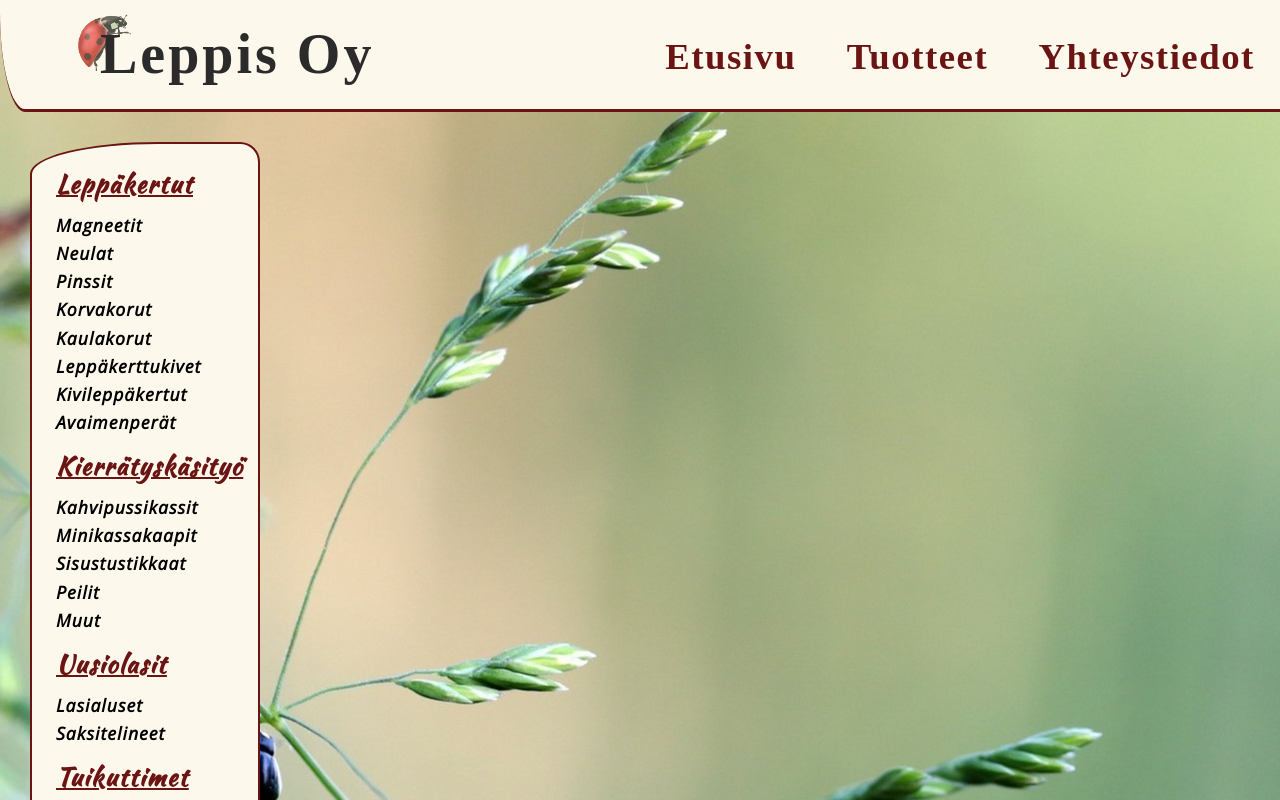
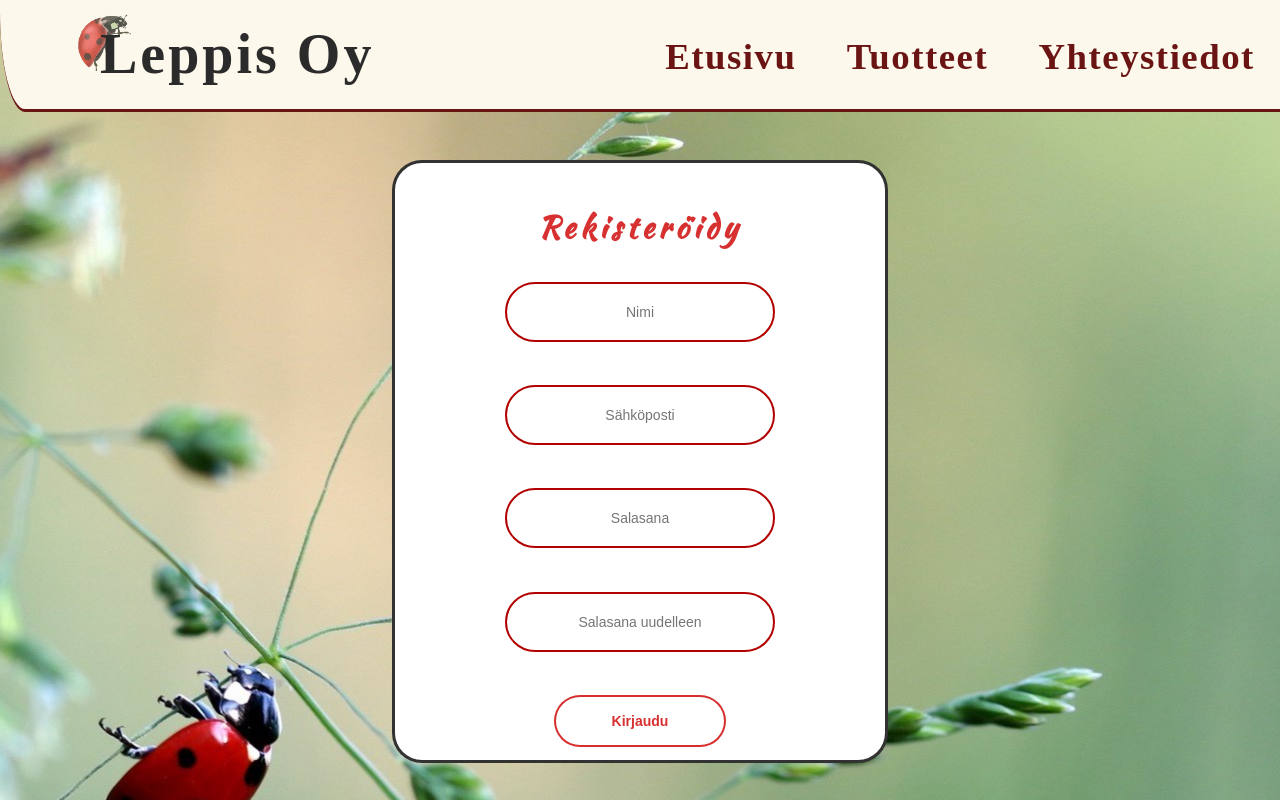
Before and after one commit to jamijorgos/leppis, a React (Create React App) app in the folder client/: page /register in a window 1280 px wide. Shown: the top 800 px of the page. Built offline with nearby package versions, Linux system fonts and the light colour scheme; no server answers; a web font is replaced by a local one.

Commit message:
Tuotevalikko mobiililla luotu.

```diff
--- a/client/src/App.js
+++ b/client/src/App.js
@@ -8,9 +8,10 @@ import Navbar from './components/Navbar';
 import Sidebar from './components/Sidebar';
 import Footer from './components/Footer';
 import Login from './components/forms/Login'
+import Register from './components/forms/Register'
 import AdminPanel from './components/forms/AdminPanel'
+import ScrollToTop from './components/utensils/ScrollToTop'
 import './styles/styles.css';
-import ScrollToTop from './components/utensils/ScrollToTop'
 
 const App = () => {
   const [globalCategory, setGlobalCategory] = useState();
@@ -28,6 +29,7 @@ const App = () => {
           <ScrollToTop />
           <Switch>
             <Route path="/login" component={Login}/>
+            <Route path="/register" component={Register}/>
             <Route path="/adminpanel" component={AdminPanel}/>
             <Route path="/">
               <div className="page-container">
--- a/client/src/components/Footer.js
+++ b/client/src/components/Footer.js
@@ -27,7 +27,7 @@ const Footer = ({ setGlobalCategory, setGlobalSubCategory }) => {
                 </nav>
                 <ul className='login-btns'>
                     <li><Link to="/login" className="login-btn">Kirjaudu</Link></li>
-                    <li><a className="login-btn disabled" href="#">Rekisteröidy</a></li>
+                    <li><Link to="/register" className="login-btn disabled">Rekisteröidy</Link></li>
                     <li><Link to="/adminpanel" className="login-btn">Admin</Link></li>
                 </ul>
             </div>
--- a/client/src/components/Navbar.js
+++ b/client/src/components/Navbar.js
@@ -21,7 +21,11 @@ const Navbar = ({ setGlobalCategory, setGlobalSubCategory }) => {
         burger.addEventListener('click', () => {
             //toggle nav
             sideNav.classList.toggle('nav-active');
+            const sidebar = document.querySelector('.sidebar');
 
+            if(!sideNav.classList.contains('nav-active') && sidebar.style.display != "none"){
+                toggleSubMenu();
+            }
             //animate links
             navLinks.forEach((link, index) => {
                 if(link.style.animation){
@@ -30,8 +34,9 @@ const Navbar = ({ setGlobalCategory, setGlobalSubCategory }) => {
                     link.style.animation = `navLinkFade 0.3s ease forwards ${index / 10 + 0.2}s`
                 }
             });
-            //Burger animation
+            //Burger animaatio
             burger.classList.toggle('toggle');
+
         })
     }
     // Sticky navbar
@@ -50,6 +55,22 @@ const Navbar = ({ setGlobalCategory, setGlobalSubCategory }) => {
     const tuoteClick = () => {
         setGlobalCategory('');
         setGlobalSubCategory();
+        toggleSubMenu();
+    }
+    //Tuotevalikon avaus/sulkeminen mobiilissa
+    const toggleSubMenu = () => {
+        const sidebar = document.querySelector('.sidebar');
+        var WIDTH_LIMIT = 900;
+        var windowWidth = window.innerWidth;
+        if(sidebar.style.display == 'none' && windowWidth <= WIDTH_LIMIT){
+            sidebar.style.display = 'block';
+        } else if (windowWidth <= WIDTH_LIMIT){
+            sidebar.style.display = 'none';
+        }
+        window.addEventListener("resize", function(){
+            if(window.innerWidth >= 900)
+                sidebar.style.display = 'block';
+        })
     }
 
     return (
--- a/client/src/components/Sidebar.js
+++ b/client/src/components/Sidebar.js
@@ -23,7 +23,7 @@ const Sidebar = ({ setGlobalCategory, setGlobalSubCategory }) => {
     }
 
     return (
-        <div>
+        <div className="sidebar-parent">
             <div className="sidebar">
                 <h3 className="sb-title"><Link onClick={(e) => mainClick(e.target.text)} to="/tuotteet/leppikset">Leppäkertut</Link></h3>
                 <nav>
--- a/client/src/components/forms/Register.js
+++ b/client/src/components/forms/Register.js
@@ -2,8 +2,21 @@ import React from 'react'
 
 const Register = () => {
     return (
-        <div>
-
+        <div className="login-form">
+            <h2>Rekisteröidy</h2>
+            <div className="login-form-group">
+                <input type="text" name="" placeholder="Nimi"/>
+            </div>
+            <div className="login-form-group">
+                <input type="text" name="" placeholder="Sähköposti"/>
+            </div>
+            <div className="login-form-group">
+                <input type="password" name="" placeholder="Salasana"/>
+            </div>
+            <div className="login-form-group">
+                <input type="password" name="" placeholder="Salasana uudelleen"/>
+            </div>
+            <input className="login-button" type="submit" name="Submit" value="Kirjaudu"/>
         </div>
     )
 }
--- a/client/src/styles/styles.css
+++ b/client/src/styles/styles.css
@@ -61,6 +61,10 @@ ul {
 .sticky + #admin-panel {
     margin-top: 120px;
 }
+.sticky + .page-container > .sidebar-parent {
+    top: -5vh;
+    opacity: 0.92;
+}
 
 .disabled {
     text-decoration: line-through;
--- a/client/src/styles/styles/navbar.css
+++ b/client/src/styles/styles/navbar.css
@@ -114,7 +114,7 @@
         position: absolute;
         right: -100vh;
         height: 0vh;
-        top: 13.6vh;
+        top: 13.8vh;
         background-color: rgb(253, 248, 236);
         border: 2px solid rgb(107, 20, 20);
         border-top: none;
@@ -130,8 +130,8 @@
         opacity: 0;
         transform: translateX(500px);
     }
-    .tuotteet-link:hover{
-        /*kaikki tuotteet -menu */
+    .tuotteet-link:hover + .sidebar{
+        /* :// */
     }
     .burger {
         display: block;
@@ -167,7 +167,7 @@
         width: 3rem;
     }
     .nav-links {
-        top: 10.55vh;
+        top: 11.84vh;
         width: 50%;
     }
 }
--- a/client/src/styles/styles/sidebar.css
+++ b/client/src/styles/styles/sidebar.css
@@ -1,6 +1,7 @@
 @import url('https://fonts.googleapis.com/css2?family=Kaushan+Script&family=Open+Sans:ital,wght@1,300&display=swap');
 .sidebar {
     z-index: 0;
+    display: block;
     background-color: rgb(253, 248, 236);
     border: 2px solid rgb(107, 20, 20);
     border-radius: 1.25rem;
@@ -46,11 +47,43 @@
 }
 @media screen and (max-width: 1420px){
     .sidebar{
+        display: block;
         width: 14.375rem;
     }
 }
 @media screen and (max-width: 900px){
+    .sidebar-parent{
+        z-index: 1;
+        position: absolute;
+        align-content: space-around;
+        padding-left: 10px;
+        height: 100%;
+        width: 35vh;
+        top: 10vh;
+        right: 40%;
+        left: auto;
+    }
     .sidebar{
+        z-index: 1;
         display: none;
+        position: sticky;
+        top: 10vh;
+        right: 40%;
+        left: auto;
+        transition: all 0.3s;
     }
+    .sb-title {
+        font-size: 1rem;
+    }
+    .sidebar li{
+        font-size: 0.8rem;
+    }
+
 }
+@media screen and (max-width: 600px){
+    .sidebar-parent{
+        top: 8vh;
+        right: 50%;
+    }
+
+}
```
